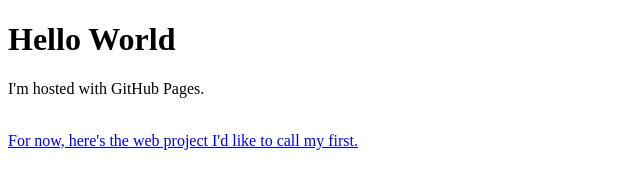
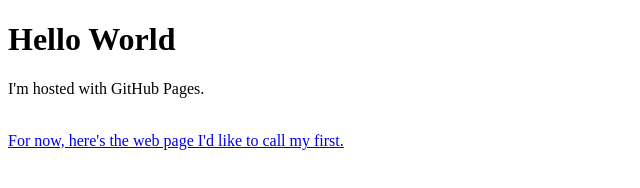
Before and after one commit to citrtoj/citrtoj.github.io, a plain HTML site: page index.html in a window 1280 px wide. Shown: the full height of the page, 0-640 px from the left. Drawn offline with Linux system fonts and the light colour scheme.

Commit message:
Update index.html

```diff
--- a/index.html
+++ b/index.html
@@ -4,6 +4,6 @@
 <h1>Hello World</h1>
 <p>I'm hosted with GitHub Pages.</p>
 <br>
-<a align=center href="hector.html">For now, here's the web project I'd like to call my first.</a>
+<a align=center href="hector.html">For now, here's the web page I'd like to call my first.</a>
 </body>
 </html>
```
